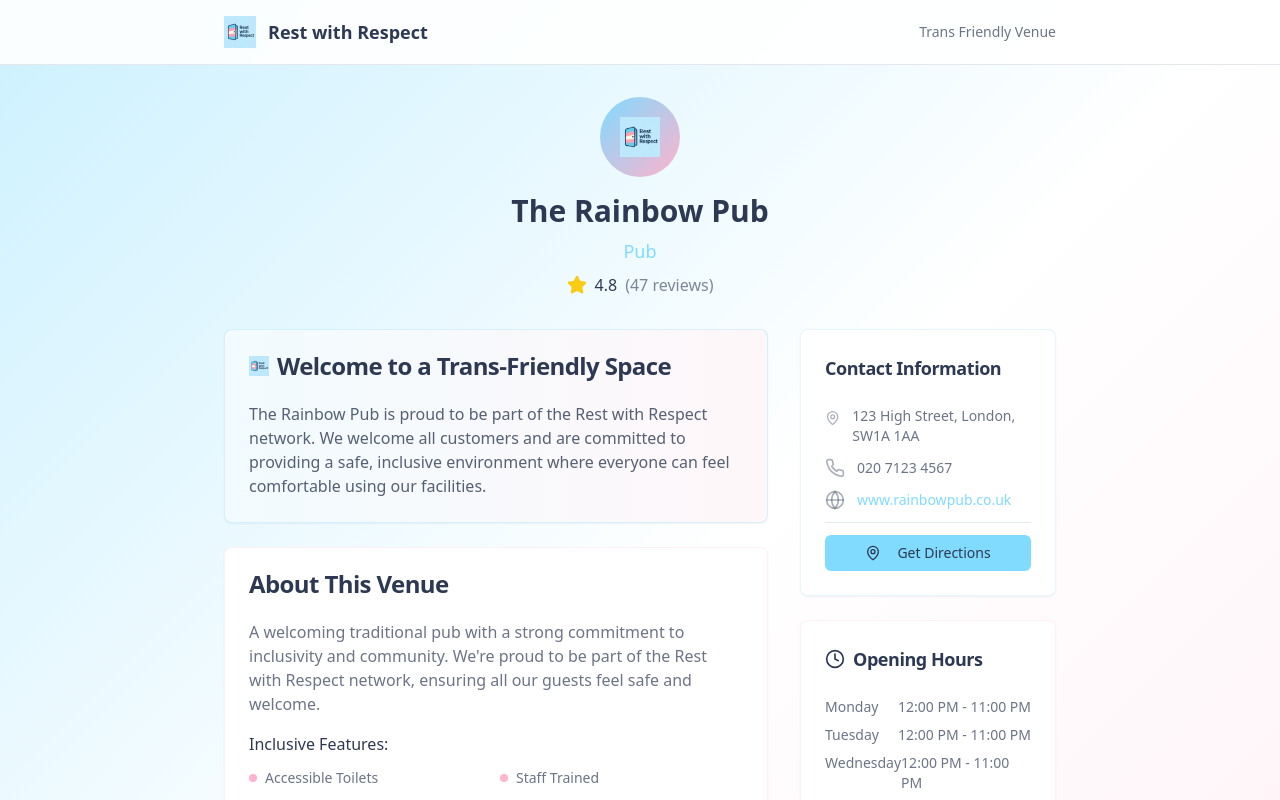
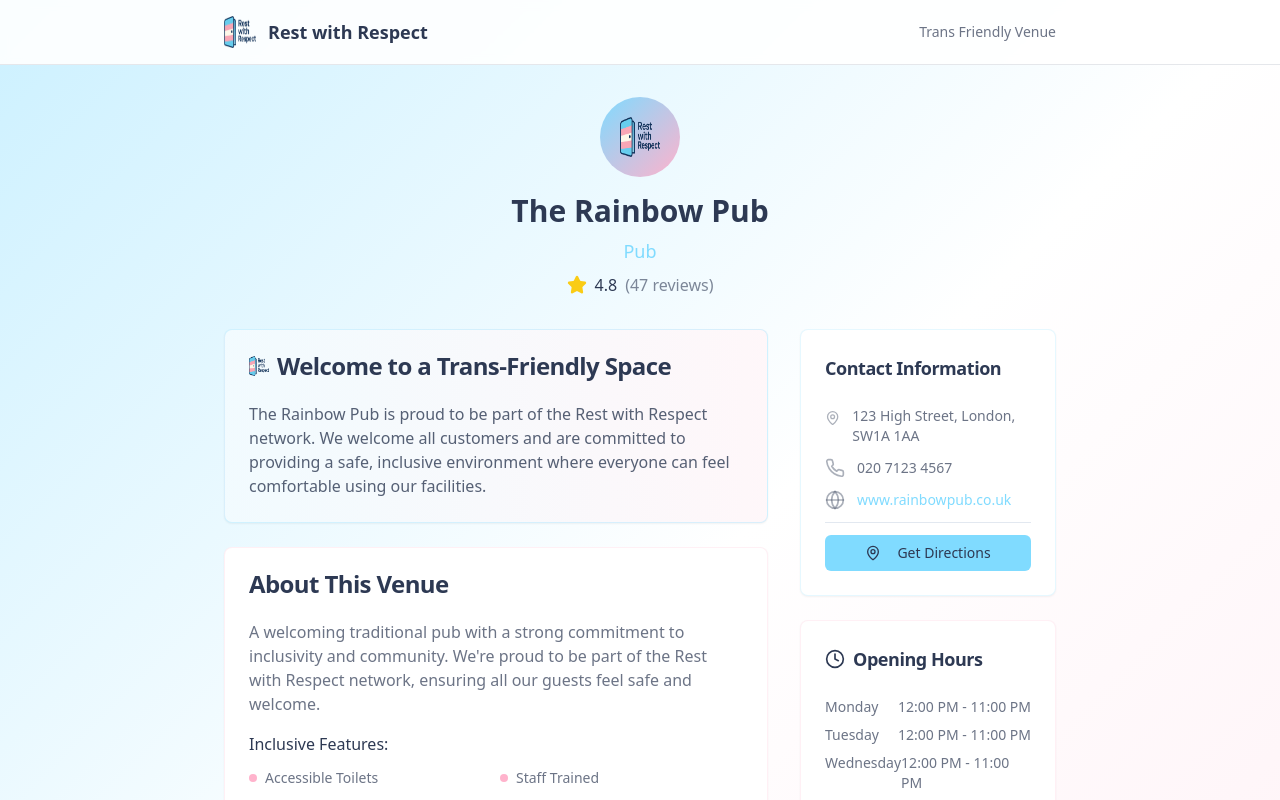
Before and after one commit to zoechowney/respect-venues-nearby, a React (Vite) app: page /venue/1 in a window 1280 px wide. Shown: the top 800 px of the page. Built offline with nearby package versions, Linux system fonts and the light colour scheme.

Commit message:
Replace logo with transparent version
Replaced the logo with the new version that has a transparent background across all pages.

```diff
--- a/index.html
+++ b/index.html
@@ -8,16 +8,16 @@
     <meta name="description" content="Find transgender-friendly venues and help create inclusive spaces for everyone" />
     <meta name="author" content="Rest with Respect" />
 
-    <link rel="icon" href="/lovable-uploads/47c34702-3d2a-438b-ade5-4708bdf5068f.png" type="image/png">
+    <link rel="icon" href="/lovable-uploads/c0cdfb11-dd89-4a4f-8dca-44c6bc759037.png" type="image/png">
 
     <meta property="og:title" content="Rest with Respect - Trans Friendly Venues" />
     <meta property="og:description" content="Find transgender-friendly venues and help create inclusive spaces for everyone" />
     <meta property="og:type" content="website" />
-    <meta property="og:image" content="/lovable-uploads/47c34702-3d2a-438b-ade5-4708bdf5068f.png" />
+    <meta property="og:image" content="/lovable-uploads/c0cdfb11-dd89-4a4f-8dca-44c6bc759037.png" />
 
     <meta name="twitter:card" content="summary_large_image" />
     <meta name="twitter:site" content="@restwithrespect" />
-    <meta name="twitter:image" content="/lovable-uploads/47c34702-3d2a-438b-ade5-4708bdf5068f.png" />
+    <meta name="twitter:image" content="/lovable-uploads/c0cdfb11-dd89-4a4f-8dca-44c6bc759037.png" />
   </head>
 
   <body>
--- a/src/components/join-movement/JoinMovementNavigation.tsx
+++ b/src/components/join-movement/JoinMovementNavigation.tsx
@@ -8,7 +8,7 @@ const JoinMovementNavigation = () => {
       <div className="max-w-7xl mx-auto px-4 sm:px-6 lg:px-8">
         <div className="flex justify-between items-center h-16">
           <Link to="/" className="flex items-center space-x-3">
-            <img src="/lovable-uploads/47c34702-3d2a-438b-ade5-4708bdf5068f.png" alt="Rest with Respect Logo" className="w-10 h-10" />
+            <img src="/lovable-uploads/c0cdfb11-dd89-4a4f-8dca-44c6bc759037.png" alt="Rest with Respect Logo" className="w-10 h-10" />
             <span className="text-xl font-bold text-brand-navy">Rest with Respect</span>
           </Link>
           <div className="hidden md:flex space-x-8">
--- a/src/pages/Auth.tsx
+++ b/src/pages/Auth.tsx
@@ -110,7 +110,7 @@ const Auth = () => {
         <div className="text-center mb-8">
           <Link to="/" className="inline-flex items-center space-x-3 mb-6">
             <img
-              src="/lovable-uploads/47c34702-3d2a-438b-ade5-4708bdf5068f.png"
+              src="/lovable-uploads/c0cdfb11-dd89-4a4f-8dca-44c6bc759037.png"
               alt="Rest with Respect Logo"
               className="w-12 h-12"
             />
--- a/src/pages/Directory.tsx
+++ b/src/pages/Directory.tsx
@@ -67,7 +67,7 @@ const Directory = () => {
         <div className="max-w-7xl mx-auto px-4 sm:px-6 lg:px-8">
           <div className="flex justify-between items-center h-16">
             <Link to="/" className="flex items-center space-x-3">
-              <img src="/lovable-uploads/47c34702-3d2a-438b-ade5-4708bdf5068f.png" alt="Rest with Respect Logo" className="w-10 h-10" />
+              <img src="/lovable-uploads/c0cdfb11-dd89-4a4f-8dca-44c6bc759037.png" alt="Rest with Respect Logo" className="w-10 h-10" />
               <span className="text-xl font-bold text-brand-navy">Rest with Respect</span>
             </Link>
             <div className="hidden md:flex space-x-8">
--- a/src/pages/Index.tsx
+++ b/src/pages/Index.tsx
@@ -11,7 +11,7 @@ const Index = () => {
         <div className="max-w-7xl mx-auto px-4 sm:px-6 lg:px-8">
           <div className="flex justify-between items-center h-16">
             <div className="flex items-center space-x-3">
-              <img src="/lovable-uploads/47c34702-3d2a-438b-ade5-4708bdf5068f.png" alt="Rest with Respect Logo" className="w-10 h-10" />
+              <img src="/lovable-uploads/c0cdfb11-dd89-4a4f-8dca-44c6bc759037.png" alt="Rest with Respect Logo" className="w-10 h-10" />
               <span className="text-xl font-bold text-brand-navy">Rest with Respect</span>
             </div>
             <div className="hidden md:flex space-x-8">
@@ -36,7 +36,7 @@ const Index = () => {
       <section className="relative py-20 px-4 sm:px-6 lg:px-8">
         <div className="max-w-4xl mx-auto text-center">
           <div className="mb-8">
-            <img src="/lovable-uploads/47c34702-3d2a-438b-ade5-4708bdf5068f.png" alt="Rest with Respect Logo" className="w-24 h-24 mx-auto mb-6" />
+            <img src="/lovable-uploads/c0cdfb11-dd89-4a4f-8dca-44c6bc759037.png" alt="Rest with Respect Logo" className="w-24 h-24 mx-auto mb-6" />
             <h1 className="text-4xl md:text-6xl font-bold text-brand-navy mb-6">
               Welcome to
               <span className="text-trans-blue block">Rest with Respect</span>
@@ -122,7 +122,7 @@ const Index = () => {
         <div className="max-w-6xl mx-auto">
           <div className="flex flex-col md:flex-row justify-between items-center">
             <div className="flex items-center space-x-3 mb-4 md:mb-0">
-              <img src="/lovable-uploads/47c34702-3d2a-438b-ade5-4708bdf5068f.png" alt="Rest with Respect Logo" className="w-8 h-8" />
+              <img src="/lovable-uploads/c0cdfb11-dd89-4a4f-8dca-44c6bc759037.png" alt="Rest with Respect Logo" className="w-8 h-8" />
               <span className="text-lg font-semibold">Rest with Respect</span>
             </div>
             <div className="flex space-x-6">
--- a/src/pages/Map.tsx
+++ b/src/pages/Map.tsx
@@ -59,7 +59,7 @@ const Map = () => {
         <div className="max-w-7xl mx-auto px-4 sm:px-6 lg:px-8">
           <div className="flex justify-between items-center h-16">
             <Link to="/" className="flex items-center space-x-3">
-              <img src="/lovable-uploads/47c34702-3d2a-438b-ade5-4708bdf5068f.png" alt="Rest with Respect Logo" className="w-10 h-10" />
+              <img src="/lovable-uploads/c0cdfb11-dd89-4a4f-8dca-44c6bc759037.png" alt="Rest with Respect Logo" className="w-10 h-10" />
               <span className="text-xl font-bold text-brand-navy">Rest with Respect</span>
             </Link>
             <div className="hidden md:flex space-x-8">
--- a/src/pages/QRLanding.tsx
+++ b/src/pages/QRLanding.tsx
@@ -1,4 +1,3 @@
-
 import React from 'react';
 import { MapPin, Star, Clock, Phone, Globe, Download } from 'lucide-react';
 import { Link } from 'react-router-dom';
@@ -37,7 +36,7 @@ const QRLanding = () => {
         <div className="max-w-4xl mx-auto px-4 sm:px-6 lg:px-8 py-4">
           <div className="flex items-center justify-between">
             <div className="flex items-center space-x-3">
-              <img src="/lovable-uploads/47c34702-3d2a-438b-ade5-4708bdf5068f.png" alt="Rest with Respect Logo" className="w-8 h-8" />
+              <img src="/lovable-uploads/c0cdfb11-dd89-4a4f-8dca-44c6bc759037.png" alt="Rest with Respect Logo" className="w-8 h-8" />
               <span className="text-lg font-bold text-brand-navy">Rest with Respect</span>
             </div>
             <div className="text-sm text-brand-navy/70">
@@ -51,7 +50,7 @@ const QRLanding = () => {
         {/* Venue Header */}
         <div className="text-center mb-8">
           <div className="w-20 h-20 bg-gradient-to-br from-trans-blue to-trans-pink rounded-full flex items-center justify-center mx-auto mb-4">
-            <img src="/lovable-uploads/47c34702-3d2a-438b-ade5-4708bdf5068f.png" alt="Rest with Respect Logo" className="w-10 h-10" />
+            <img src="/lovable-uploads/c0cdfb11-dd89-4a4f-8dca-44c6bc759037.png" alt="Rest with Respect Logo" className="w-10 h-10" />
           </div>
           <h1 className="text-3xl font-bold text-brand-navy mb-2">{mockVenue.name}</h1>
           <p className="text-trans-blue font-medium text-lg">{mockVenue.type}</p>
@@ -62,14 +61,13 @@ const QRLanding = () => {
           </div>
         </div>
 
-        {/* Main Content */}
         <div className="grid lg:grid-cols-3 gap-8">
           <div className="lg:col-span-2 space-y-6">
             {/* Welcome Message */}
             <Card className="bg-gradient-to-r from-trans-blue/10 to-trans-pink/10 border-trans-blue/30">
               <CardHeader>
                 <CardTitle className="flex items-center space-x-2 text-brand-navy">
-                  <img src="/lovable-uploads/47c34702-3d2a-438b-ade5-4708bdf5068f.png" alt="Rest with Respect Logo" className="w-5 h-5" />
+                  <img src="/lovable-uploads/c0cdfb11-dd89-4a4f-8dca-44c6bc759037.png" alt="Rest with Respect Logo" className="w-5 h-5" />
                   <span>Welcome to a Trans-Friendly Space</span>
                 </CardTitle>
               </CardHeader>
--- a/src/pages/Resources.tsx
+++ b/src/pages/Resources.tsx
@@ -14,7 +14,7 @@ const Resources = () => {
         <div className="max-w-7xl mx-auto px-4 sm:px-6 lg:px-8">
           <div className="flex justify-between items-center h-16">
             <Link to="/" className="flex items-center space-x-3">
-              <img src="/lovable-uploads/47c34702-3d2a-438b-ade5-4708bdf5068f.png" alt="Rest with Respect Logo" className="w-10 h-10" />
+              <img src="/lovable-uploads/c0cdfb11-dd89-4a4f-8dca-44c6bc759037.png" alt="Rest with Respect Logo" className="w-10 h-10" />
               <span className="text-xl font-bold text-brand-navy">Rest with Respect</span>
             </Link>
             <div className="hidden md:flex space-x-8">
```
Also changed, not shown: public/lovable-uploads/c0cdfb11-dd89-4a4f-8dca-44c6bc759037.png (added).
